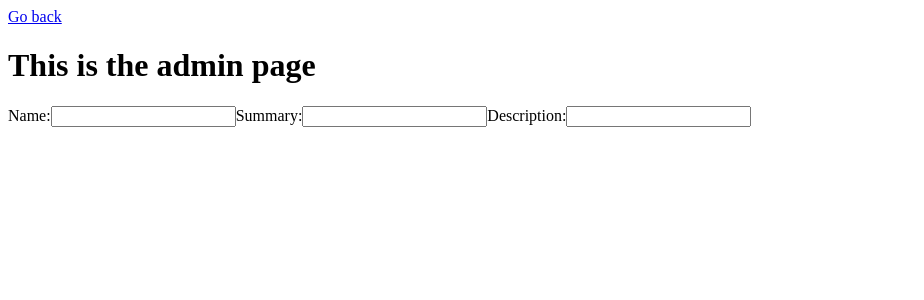
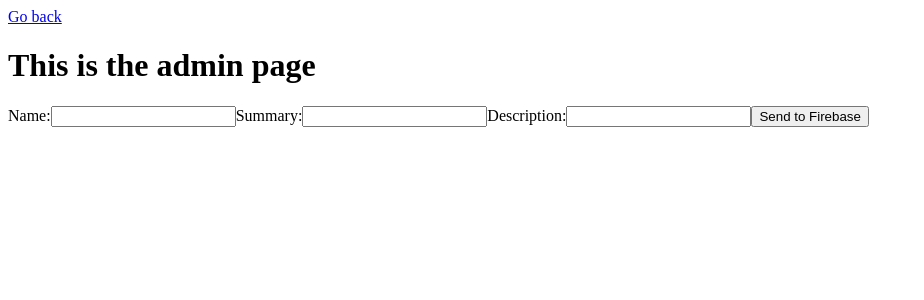
Before and after one commit to Rae-Kwon/richard-kwon-portfolio, a Next.js app: page /admin in a window 1280 px wide. Shown: the top 300 px of the page, without its empty margins (0-924 px from the left). Built offline with nearby package versions, Linux system fonts and the light colour scheme; no server answers.

Commit message:
Add TextInput and SubmitForm components to ProjectForm

```diff
--- a/components/admin/projectsForm/index.jsx
+++ b/components/admin/projectsForm/index.jsx
@@ -1,18 +1,28 @@
+import * as firebase from 'firebase/app'
+import { useState } from "react"
+
+import TextInput from "./TextInput"
+import SubmitData from "./SubmitData"
+import { projectDatabase } from "../../../lib/firebase"
+
 const ProjectForm = () => {
+    const [projectData, setProjectData] = useState([])
+
     return (
         <form>
-            <label htmlFor="project-name">
+            {console.log(projectData)}
+            <TextInput labelName="name" setProjectData={setProjectData}>
                 Name:
-                <input type="text" name="project-name" id="project-name"/>
-            </label>
-            <label htmlFor="project-summary">
+            </TextInput>
+
+            <TextInput labelName="summary" setProjectData={setProjectData}>
                 Summary:
-                <input type="text" name="project-summary" id="project-summary"/>
-            </label>
-            <label htmlFor="project-description">
+            </TextInput>
+
+            <TextInput labelName="description" setProjectData={setProjectData}>
                 Description:
-                <input type="text" name="project-description" id="project-description"/>
-            </label>
+            </TextInput>
+            <SubmitData />
         </form>
     )
 }
```
